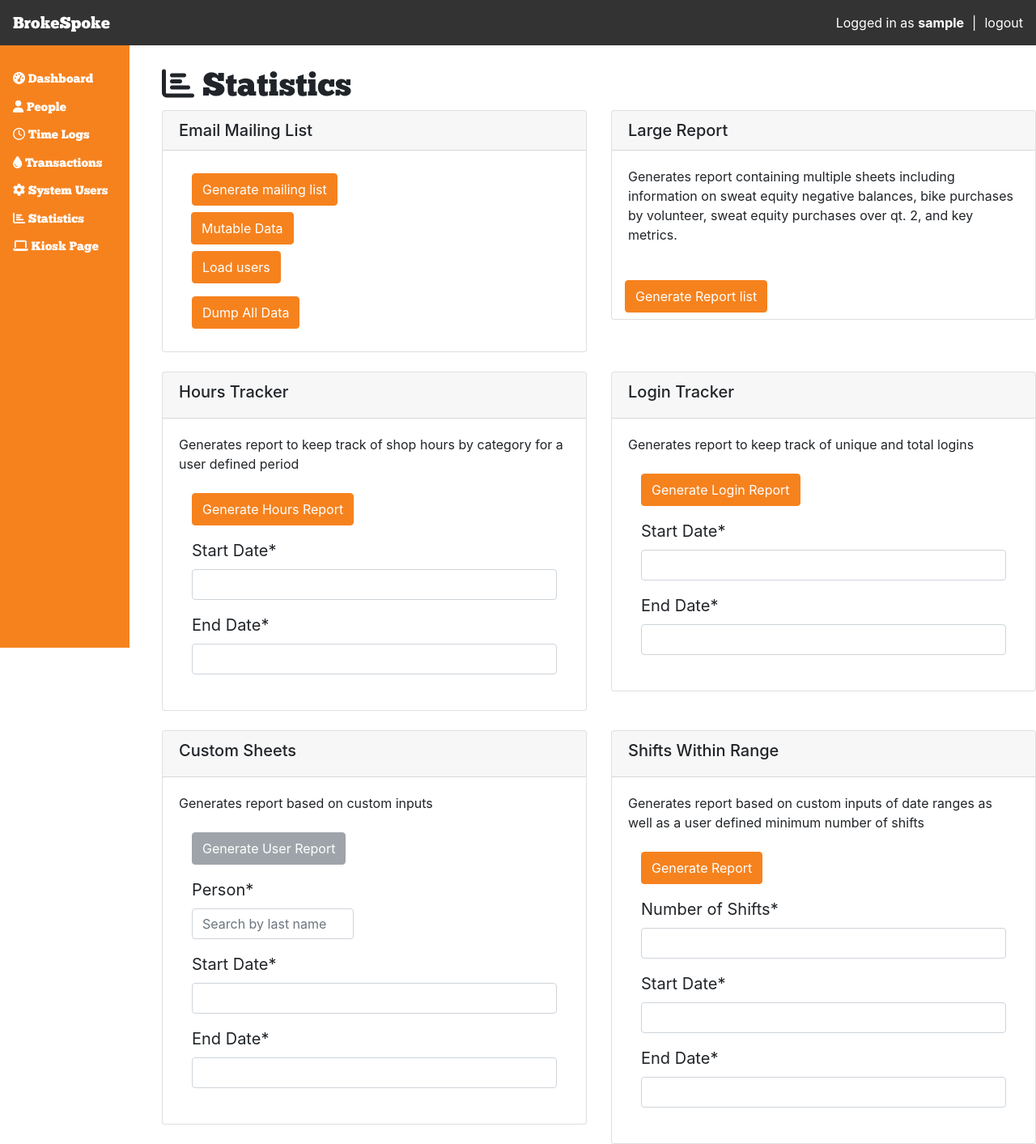
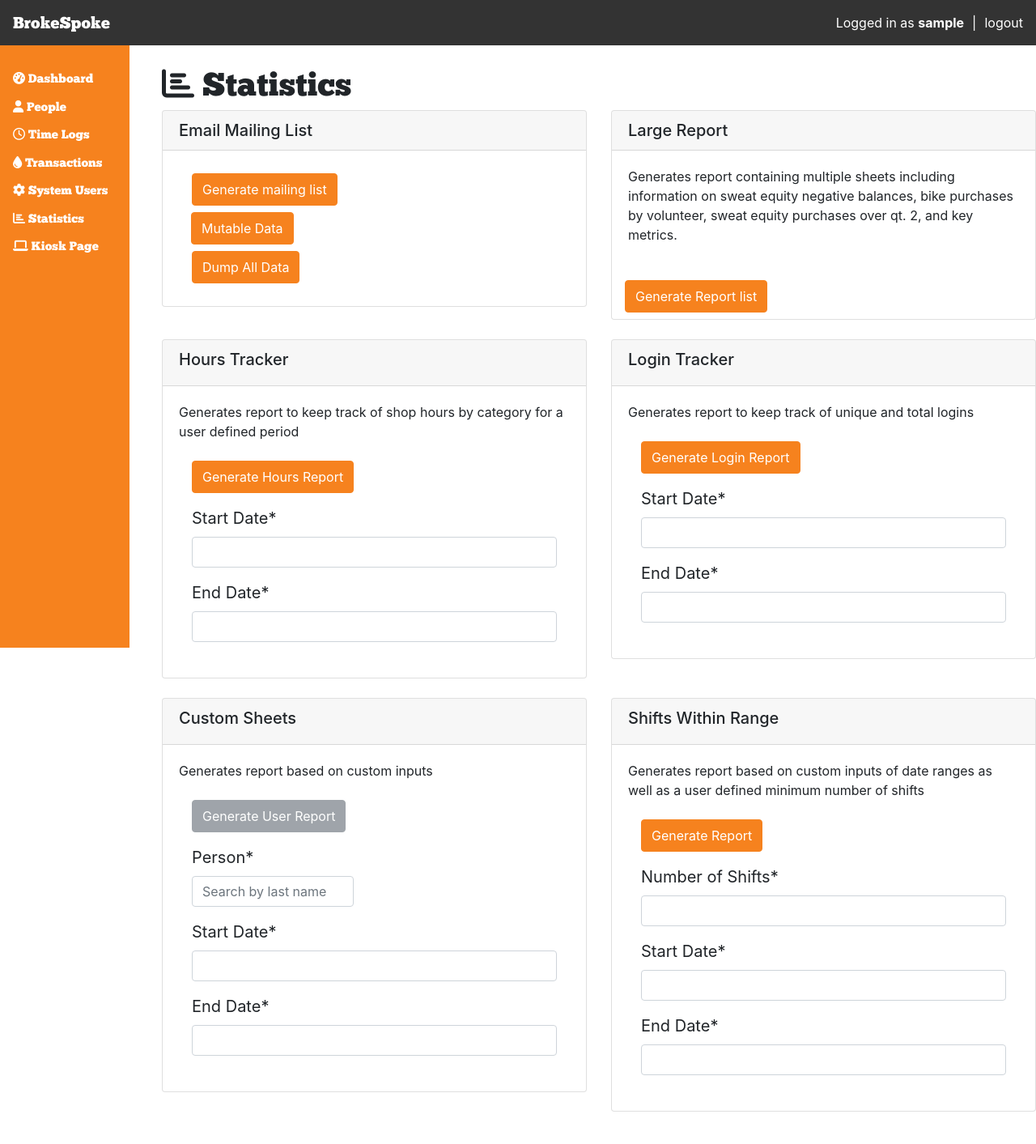
Before and after one commit to raney24/brokeSpoke, a Django app: template dashboard/templates/charts.html in a window 1280 px wide. Shown: the whole page at 81% size. After the commit the page ends 1373 px from the top, so only its background shows below. Run offline with Django 3.2, Linux system fonts and the light colour scheme; the template is opened without the code that fills it: values that come from a table or form of the project are taken from there, others are empty; the visitor is signed in with stand-in values (Sample User, id 1); data comes from the database, SQL or seed files in the repository; some libraries are stand-ins or nearby versions.

Commit message:
removed admin button

```diff
--- a/dashboard/templates/charts.html
+++ b/dashboard/templates/charts.html
@@ -25,10 +25,10 @@
                             list</button>
                     </form>
                     <button  class="btn btn-secondary mutable-data chart-button" data-toggle="modal" data-target="#changeWageModal">Mutable Data</button>
-                    <form class=" btn-lg " action="{% url 'loadUsers' %}" method="POST">
+                    <!-- <form class=" btn-lg " action="{% url 'loadUsers' %}" method="POST">
                         {% csrf_token %} <button class=" btn btn-secondary chart-button" id="generate-email-request"
                             type="submit">Load users</button>
-                    </form>
+                    </form> -->
                     <form class=" btn-lg " action="{% url 'dump-data' %}" method="POST">
                         {% csrf_token %} <button class=" btn btn-secondary chart-button" id="generate-email-request"
                             type="submit">Dump All Data</button>
```
